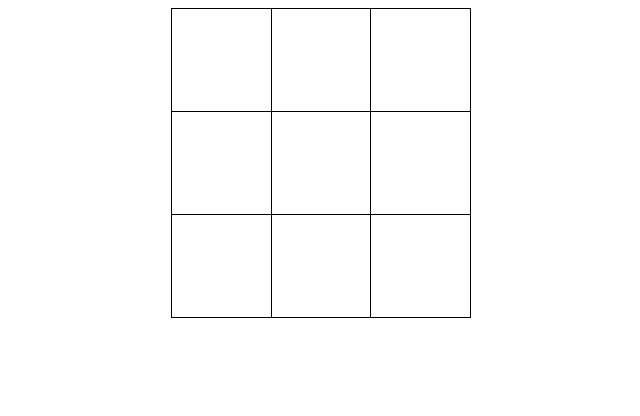
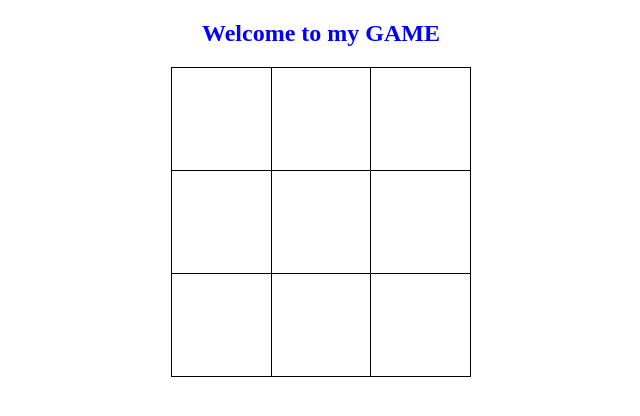
Before and after one commit to yuyubro11/TicTacToe, a plain HTML site: page index.html in a window 1280 px wide. Shown: the whole page, without its empty margins (319-959 px from the left). Drawn offline with Linux system fonts and the light colour scheme.

Commit message:
Added new title

```diff
--- a/index.html
+++ b/index.html
@@ -5,7 +5,7 @@
   <link rel="stylesheet" type="text/css" href="main.css" />
 </head>
 <body>
-
+<center><h2 style="color: blue;" >Welcome to my GAME</h2></center>
 <table id="board">
   <tr>
     <td id="0,0"></td>
```
